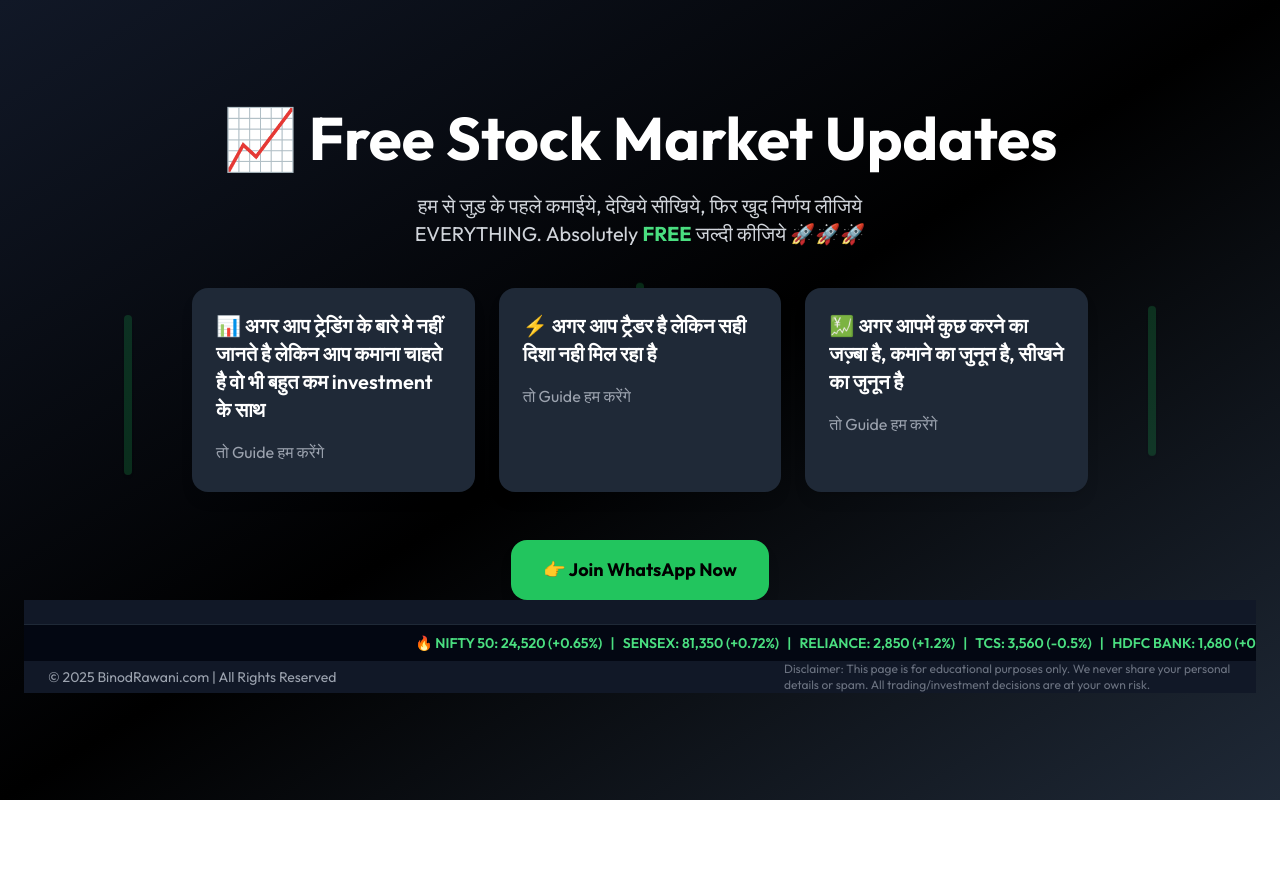
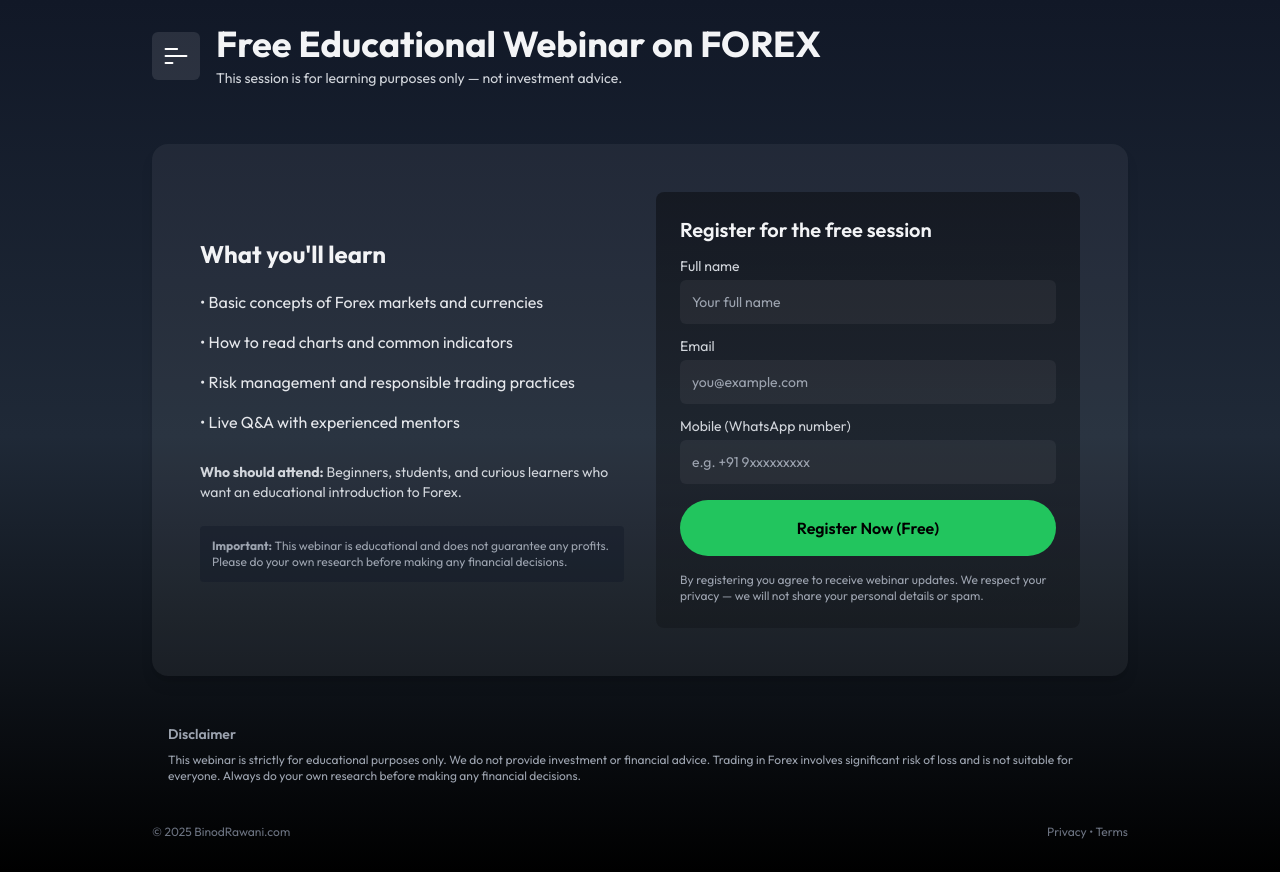
Before and after one commit to binodrawani/binodrawani, a Next.js app: page /whatsapp in a window 1280 px wide. Before the commit the page ends 800 px from the top, so only its background shows below. Built offline with nearby package versions, Linux system fonts and the light colour scheme; a web font is replaced by a local one.

Commit message:
Changes: Landing page for ads modified

```diff
--- a/app/(home)/whatsapp/page.js
+++ b/app/(home)/whatsapp/page.js
@@ -1,110 +1,119 @@
 "use client";
-import React from 'react'
-const Whatsapp = () => {
+
+import { useState } from "react";
+
+export default function Page() {
+  const [submitted, setSubmitted] = useState(false);
+
+  const handleSubmit = (e) => {
+    e.preventDefault();
+    setSubmitted(true);
+  };
+
   return (
-    <>
-      <div className="relative min-h-screen bg-gradient-to-br from-gray-900 via-black to-gray-800 text-white flex flex-col items-center justify-center px-6 py-12 overflow-hidden">
-      {/* Background Candlestick Animation */}
-      <div className="absolute inset-0 opacity-20 overflow-hidden flex items-center justify-around">
-        <div className="animate-candle bg-green-500 w-2 rounded-md shadow-md" style={{ height: "160px" }}></div>
-        <div className="animate-candle bg-red-500 w-2 rounded-md shadow-md" style={{ height: "120px", animationDelay: "0.3s" }}></div>
-        <div className="animate-candle bg-green-500 w-2 rounded-md shadow-md" style={{ height: "200px", animationDelay: "0.6s" }}></div>
-        <div className="animate-candle bg-red-500 w-2 rounded-md shadow-md" style={{ height: "90px", animationDelay: "0.9s" }}></div>
-        <div className="animate-candle bg-green-500 w-2 rounded-md shadow-md" style={{ height: "150px", animationDelay: "1.2s" }}></div>
-      </div>
+    <div className="min-h-screen bg-gradient-to-b from-gray-900 via-gray-800 to-black text-gray-100">
+      <header className="max-w-5xl mx-auto p-6">
+        <div className="flex items-center gap-4">
+          <div className="w-12 h-12 rounded-md bg-white/10 flex items-center justify-center">
+            <svg width="28" height="28" viewBox="0 0 24 24" fill="none" xmlns="http://www.w3.org/2000/svg">
+              <path d="M3 12h18" stroke="#fff" strokeWidth="1.6" strokeLinecap="round" strokeLinejoin="round" />
+              <path d="M3 6h10" stroke="#fff" strokeWidth="1.6" strokeLinecap="round" strokeLinejoin="round" />
+              <path d="M3 18h6" stroke="#fff" strokeWidth="1.6" strokeLinecap="round" strokeLinejoin="round" />
+            </svg>
+          </div>
+          <div>
+            <h1 className="text-3xl md:text-4xl font-extrabold">Free Educational Webinar on FOREX</h1>
+            <p className="text-sm text-gray-300 mt-1">This session is for learning purposes only — not investment advice.</p>
+          </div>
+        </div>
+      </header>
 
-      <style jsx>{`
-        @keyframes flicker {
-          0% { transform: translateY(0px); }
-          50% { transform: translateY(-20px); }
-          100% { transform: translateY(0px); }
-        }
-        .animate-candle {
-          animation: flicker 3s ease-in-out infinite;
-        }
+      <main className="max-w-5xl mx-auto px-6 py-8">
+        <section className="bg-white/5 rounded-2xl p-8 md:p-12 shadow-lg">
+          <div className="grid md:grid-cols-2 gap-8 items-center">
+            <div>
+              <h2 className="text-2xl font-bold">What you'll learn</h2>
+              <ul className="mt-4 space-y-2 text-gray-200">
+                <li>• Basic concepts of Forex markets and currencies</li>
+                <li>• How to read charts and common indicators</li>
+                <li>• Risk management and responsible trading practices</li>
+                <li>• Live Q&amp;A with experienced mentors</li>
+              </ul>
 
-        @keyframes ticker {
-          0% { transform: translateX(100%); }
-          100% { transform: translateX(-100%); }
-        }
-        .ticker {
-          display: inline-block;
-          white-space: nowrap;
-          animation: ticker 20s linear infinite;
-        }
-      `}</style>
+              <div className="mt-6 text-sm text-gray-300">
+                <strong>Who should attend:</strong> Beginners, students, and curious learners who want an educational introduction to Forex.
+              </div>
 
-      {/* Hero Section */}
-      <h1 className="text-4xl md:text-6xl font-extrabold text-center mb-6 relative z-10">
-        📈 Free Stock Market Updates
-      </h1>
-      <p className="text-lg md:text-xl text-gray-300 text-center max-w-2xl mb-10 relative z-10">
-        हम से जुड़ के पहले कमाईये, देखिये सीखिये, फिर खुद निर्णय लीजिये
-        <p>EVERYTHING.  Absolutely{" "}
-        <span className="text-green-400 font-bold">FREE</span> जल्दी कीजिये  🚀🚀🚀 </p>
-      </p>
+              <div className="mt-6 text-xs text-gray-400 bg-gray-900/40 p-3 rounded">
+                <strong>Important:</strong> This webinar is educational and does not guarantee any profits. Please do your own research before making any financial decisions.
+              </div>
+            </div>
 
-      {/* Benefits Section */}
-      <div className="grid md:grid-cols-3 gap-6 mb-12 max-w-4xl relative z-10">
-        <div className="bg-gray-800 p-6 rounded-2xl shadow-lg hover:scale-105 transition">
-          <h2 className="text-xl font-semibold mb-3">📊 अगर आप ट्रेडिंग के बारे मे नहीं जानते है लेकिन आप कमाना चाहते है वो भी बहुत कम investment के साथ</h2>
-          <p className="text-gray-400">
-            तो Guide हम करेंगे
-          </p>
-        </div>
-        <div className="bg-gray-800 p-6 rounded-2xl shadow-lg hover:scale-105 transition">
-          <h2 className="text-xl font-semibold mb-3">⚡ अगर आप ट्रैडर है लेकिन सही दिशा नही मिल रहा है</h2>
-          <p className="text-gray-400">
-             तो Guide हम करेंगे
-          </p>
-        </div>
-        <div className="bg-gray-800 p-6 rounded-2xl shadow-lg hover:scale-105 transition">
-          <h2 className="text-xl font-semibold mb-3">💹 अगर आपमें कुछ करने का जज़्बा है, कमाने का जुनून है, सीखने का जुनून है</h2>
-          <p className="text-gray-400">
-             तो Guide हम करेंगे
-          </p>
-        </div>
-      </div>
-      {/* Call to Action */}
-      <a
-        href="https://chat.whatsapp.com/LO6civAx80C3TIBf72sOer"
-        target="_blank"
-        rel="noopener noreferrer"
-        className="bg-green-500 hover:bg-green-600 text-black font-bold text-lg px-8 py-4 rounded-2xl shadow-lg transition transform hover:scale-110 relative z-10"
-      >
-        👉 Join WhatsApp Now
-      </a>
-     {/* Footer */}
-<footer className=" relative z-10 w-full bg-gradient-to-r from-gray-900 via-pinkgit ass to-gray-900">
-  {/* Ticker Bar */}
-  <div className="bg-gray-950 mt-6 overflow-hidden border-t border-gray-800">
-    <div className="ticker text-green-400 font-semibold py-2 text-sm">
-      🔥 NIFTY 50: 24,520 (+0.65%) &nbsp; | &nbsp; SENSEX: 81,350 (+0.72%) &nbsp; | &nbsp;
-      RELIANCE: 2,850 (+1.2%) &nbsp; | &nbsp; TCS: 3,560 (-0.5%) &nbsp; | &nbsp;
-      HDFC BANK: 1,680 (+0.9%)
+            <div>
+              {!submitted ? (
+                <form onSubmit={handleSubmit} className="bg-gradient-to-b from-black/40 to-black/20 p-6 rounded-lg">
+                  <h3 className="text-xl font-semibold mb-2">Register for the free session</h3>
+
+                  <label className="block text-sm mt-3">
+                    <span className="text-gray-300">Full name</span>
+                    <input name="name" className="mt-1 block w-full rounded-md border-0 p-3 bg-white/5 placeholder-gray-400 focus:outline-none focus:ring-2 focus:ring-green-400" placeholder="Your full name" />
+                  </label>
+
+                  <label className="block text-sm mt-3">
+                    <span className="text-gray-300">Email</span>
+                    <input name="email" type="email" className="mt-1 block w-full rounded-md border-0 p-3 bg-white/5 placeholder-gray-400 focus:outline-none focus:ring-2 focus:ring-green-400" placeholder="you@example.com" />
+                  </label>
+
+                  <label className="block text-sm mt-3">
+                    <span className="text-gray-300">Mobile (WhatsApp number)</span>
+                    <input name="phone" className="mt-1 block w-full rounded-md border-0 p-3 bg-white/5 placeholder-gray-400 focus:outline-none focus:ring-2 focus:ring-green-400" placeholder="e.g. +91 9xxxxxxxxx" />
+                  </label>
+
+                  <div className="mt-4">
+                    <button type="submit" className="w-full inline-flex items-center justify-center gap-2 rounded-full px-5 py-3 bg-green-500 text-black font-semibold hover:brightness-95">
+                      Register Now (Free)
+                    </button>
+                  </div>
+
+                  <div className="mt-4 text-xs text-gray-400">
+                    By registering you agree to receive webinar updates. We respect your privacy — we will not share your personal details or spam.
+                  </div>
+                </form>
+              ) : (
+                <div className="p-6 bg-black/30 rounded-lg text-center">
+                  <h3 className="text-2xl font-bold">Thank you — you're registered!</h3>
+                  <p className="mt-3 text-gray-300">We've saved your registration. You can now join our WhatsApp announcement group for updates.</p>
+
+                  <div className="mt-6 flex flex-col gap-3 items-center justify-center">
+                    <a
+                      href="https://chat.whatsapp.com/LO6civAx80C3TIBf72sOer" // <-- apna WhatsApp group link daalna
+                      target="_blank"
+                      rel="noopener noreferrer"
+                      className="inline-flex items-center gap-2 rounded-full px-6 py-3 bg-white text-black font-semibold"
+                    >
+                      👉 Join WhatsApp Group (Optional)
+                    </a>
+                  </div>
+                </div>
+              )}
+            </div>
+          </div>
+        </section>
+
+        <section className="mt-8 text-sm text-gray-400">
+          <div className="bg-white/3 rounded p-4">
+            <h4 className="font-semibold">Disclaimer</h4>
+            <p className="mt-2 text-xs">
+              This webinar is strictly for educational purposes only. We do not provide investment or financial advice. Trading in Forex involves significant risk of loss and is not suitable for everyone. Always do your own research before making any financial decisions.
+            </p>
+          </div>
+        </section>
+
+        <footer className="mt-6 text-xs text-gray-500 flex items-center justify-between">
+          <div>© {new Date().getFullYear()} BinodRawani.com</div>
+          <div>Privacy • Terms</div>
+        </footer>
+      </main>
     </div>
-  </div>
-  <div className="flex flex-col md:flex-row justify-between items-center gap-4 text-center md:text-left px-6">
-    {/* Left Side */}
-    <p className="text-gray-400 text-sm">
-      © {new Date().getFullYear()} BinodRawani.com | All Rights Reserved
-    </p>
-
-    {/* Right Side */}
-    <p className="text-gray-500 text-xs max-w-md">
-      Disclaimer: This page is for educational purposes only. We never share
-      your personal details or spam. All trading/investment decisions are at
-      your own risk.
-    </p>
-  </div>
-
-
-</footer>
-
-    </div>
-
-    </>
   );
 }
-
-export default Whatsapp
```
